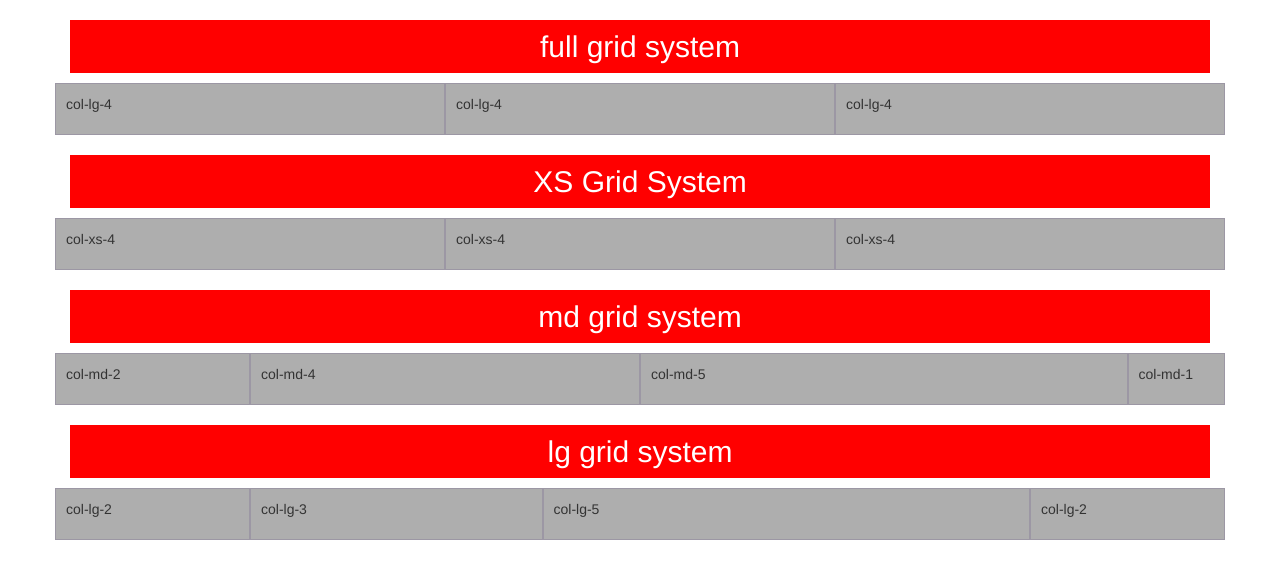
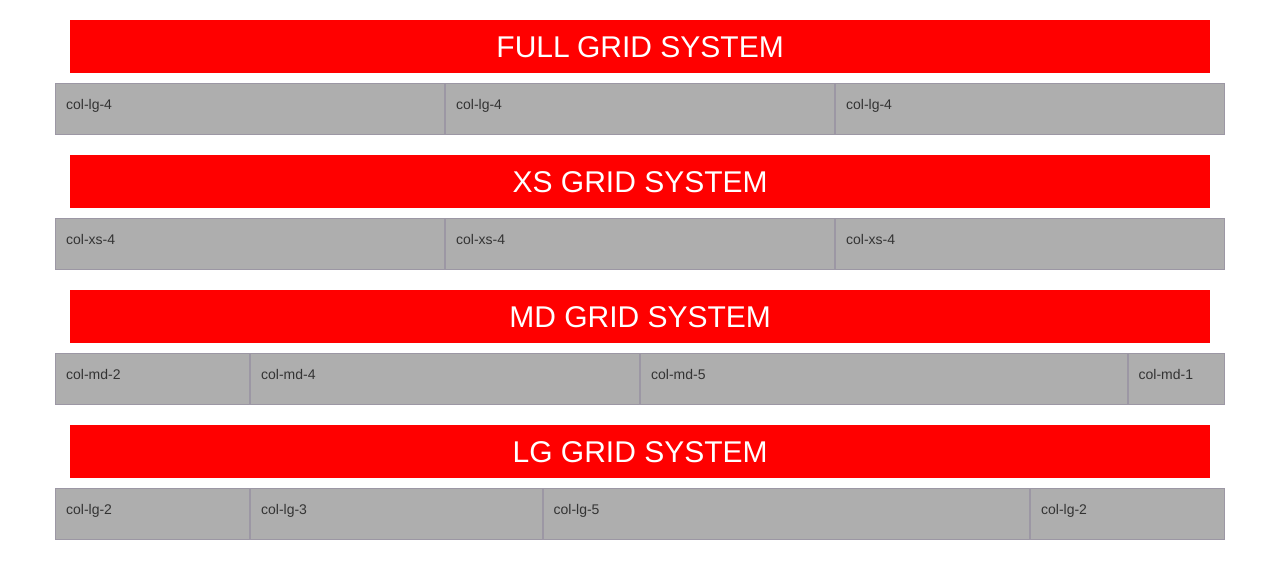
Before and after one commit to FrankSal82/gridsystem, a plain HTML site: page index.html in a window 1280 px wide. Drawn offline with Linux system fonts and the light colour scheme.

Commit message:
full grid update

```diff
--- a/css/styles.css
+++ b/css/styles.css
@@ -8,6 +8,7 @@ h2 {
 	color:#ffffff;
 	padding:10px;
 	text-align:center;
+	text-transform:uppercase;
 
 }
 .lg {
```
Also changed, not shown: index.html (+12 -0 lines).
